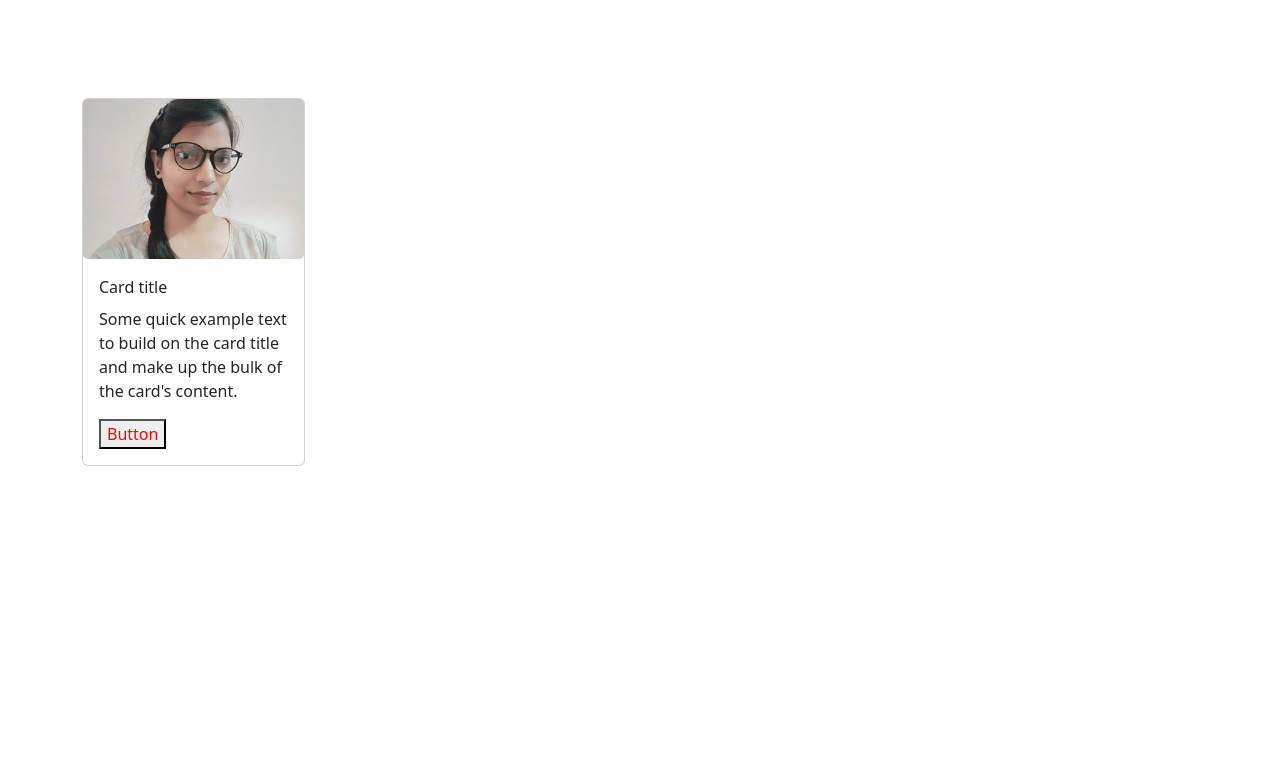
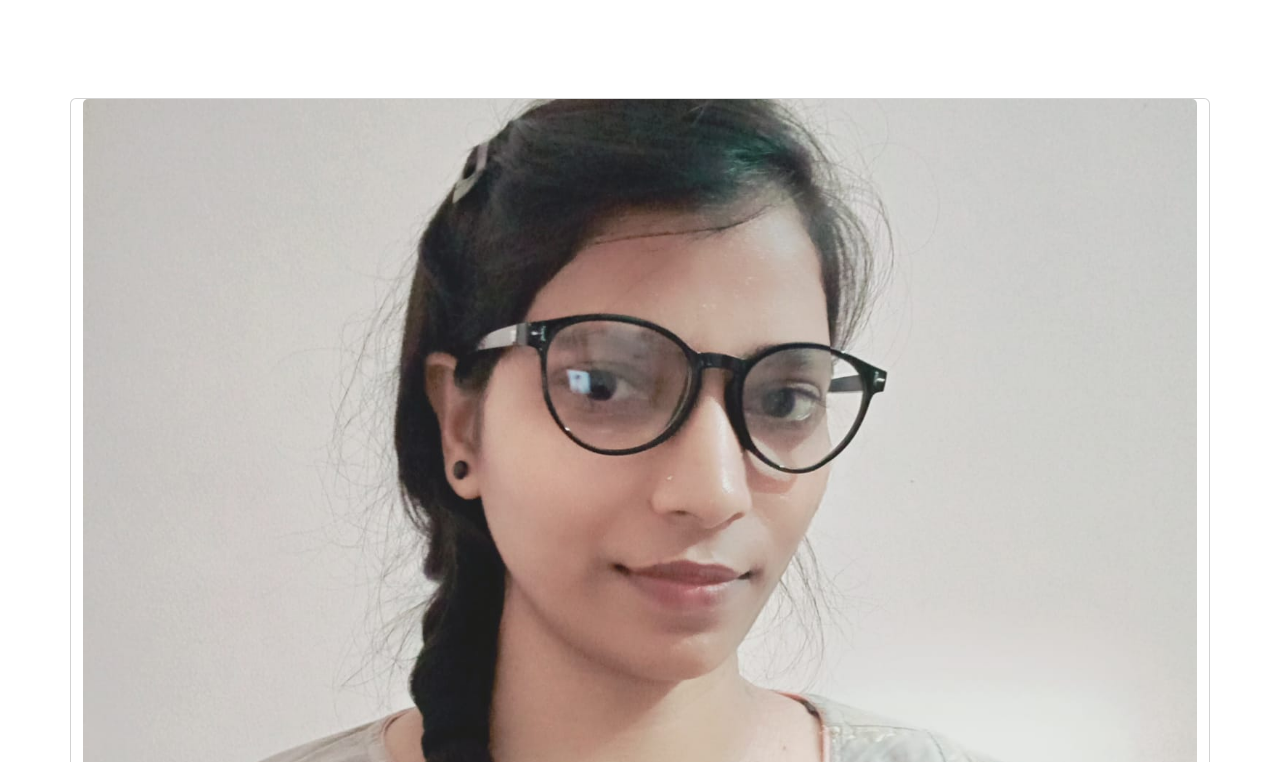
Before and after one commit to sunitaverma12/REactApp, a React (Create React App) app: page / in a window 1280 px wide. Shown: the part 578-1340 px from the top of the page. Before the commit the page ends 1044 px from the top, so only its background shows below. Built offline with nearby package versions, Linux system fonts and the light colour scheme.

Commit message:
Nov26 12:48 brijesh

```diff
--- a/src/App.js
+++ b/src/App.js
@@ -8,7 +8,8 @@ import SuCard from "./Card";
 import Layout from "./Layout";
 import { BrowserRouter, Routes, Route } from "react-router-dom";
 import Cards from "./Cards";
-// aading my me
+const st = [1, 2, 3, 4, 5, 6, 7, 8, 9, 10, 11, 12, 13, 20, 21, 22];
+// aading my mekdflksd
 //Add pull request to make changes authorising by myself
 const ArrowFunc = (props) => {
   return (
@@ -24,32 +25,49 @@ const ArrowFunc = (props) => {
 
 function App() {
   let a = 10;
-  const s = 90;
+
 
   return (
     <div>
       <BrowserRouter>
-
         <Routes>
-
           <Route>
             <Route path="/" element={<Layout />}>
-          <Route index element={ <GitProfs />} />
-          <Route path="Brijesh" element={<ArrowFunc sp="spinner-grow"/>} />
-          <Route path="Sunita" element={<ArrowFunc sp="spinner-border"/>} />
+              <Route index element={<GitProfs />} />
+              <Route path="Brijesh" element={<ArrowFunc sp="spinner-grow" />} />
+              <Route
+                path="Sunita"
+                element={<ArrowFunc sp="spinner-border" />}
+              />
               {/* <Route path="*" element={<NoPage />} /> */}
             </Route>
           </Route>
         </Routes>
+      </BrowserRouter>
 
-      </BrowserRouter>
-      <Cards/>
-      {/* <ArrowFunc message="00000000000000000000000" value="230"/> */}
+      <div className="container text-center">
+       { st.map((id)=>{
+        return (
+           <div className="row" key={id}>
 
-      {/* <img src="https://thumbs.dreamstime.com/b/beautiful-rain-forest-ang-ka-nature-trail-doi-inthanon-national-park-thailand-36703721.jpg" className="SunitaCss"/>  */}
 
-      {/* <Car name="Sunil" description="Sunita is also pagal" sunita={su3}/> */}
-      {/* <GitProfs /> */}
+             {
+              st.map((idx)=>{
+                return(
+
+                  <Cards className="col" style={{margin:"3px"}} key={idx}/>
+                )
+              })
+             }
+          </div>
+        )
+
+       })
+
+        }
+
+
+      </div>
     </div>
   );
 }
--- a/src/Cards.js
+++ b/src/Cards.js
@@ -1,28 +1,34 @@
-import React from 'react';
-import { Card, CardImg, CardText, CardBody,
-  CardTitle, CardSubtitle, Button, Container } from 'reactstrap';
-  import su5 from "./su5.jpg";
-  import "./Cards_style.css";
-
-
+import React from "react";
+import {
+  Card,
+  CardImg,
+  CardText,
+  CardBody,
+  CardTitle,
+  CardSubtitle,
+  Button,
+  Container,
+} from "reactstrap";
+import su5 from "./su5.jpg";
+import "./Cards_style.css";
 
 const Cards = (props) => {
   return (
 
-        <Container >
-      <Card  className="box" style={{width:"20%"}} >
-        <CardImg   src={su5} alt="Card image cap" />
+      <Card className="box" style={{ width: "20",height:"20%" }}>
+        <CardImg src={su5} />
         <CardBody>
           <CardTitle>Card title</CardTitle>
 
-          <CardText>Some quick example text to build on the card title and make up the bulk of the card's content.</CardText>
-          <button   style={{color:"red"}}>Button</button>
+          <CardText>
+            Some quick example text to build on the card title and make up the
+            bulk of the card's content.
+          </CardText>
+          <button style={{ color: "red" }}>Button</button>
         </CardBody>
       </Card>
-      </Container>
 
   );
 };
-<hr/>
 
 export default Cards;
--- a/src/Layout.js
+++ b/src/Layout.js
@@ -19,7 +19,7 @@ const Layout = () => {
 
       <Outlet />
     </>
-  )
+  );
 };
 
 export default Layout;
--- a/src/index.js
+++ b/src/index.js
@@ -3,7 +3,7 @@ import ReactDOM from "react-dom/client";
 import "./index.css";
 import App from "./App";
 import reportWebVitals from "./reportWebVitals";
-import 'bootstrap/dist/css/bootstrap.css';
+import "bootstrap/dist/css/bootstrap.css";
 // Put any other imports below so that CSS from your
 // components takes precedence over default styles.
 
```
Also changed, not shown: src/Card.js (+11 -13 lines). Lines whose indentation alone changed are shown as unchanged.
